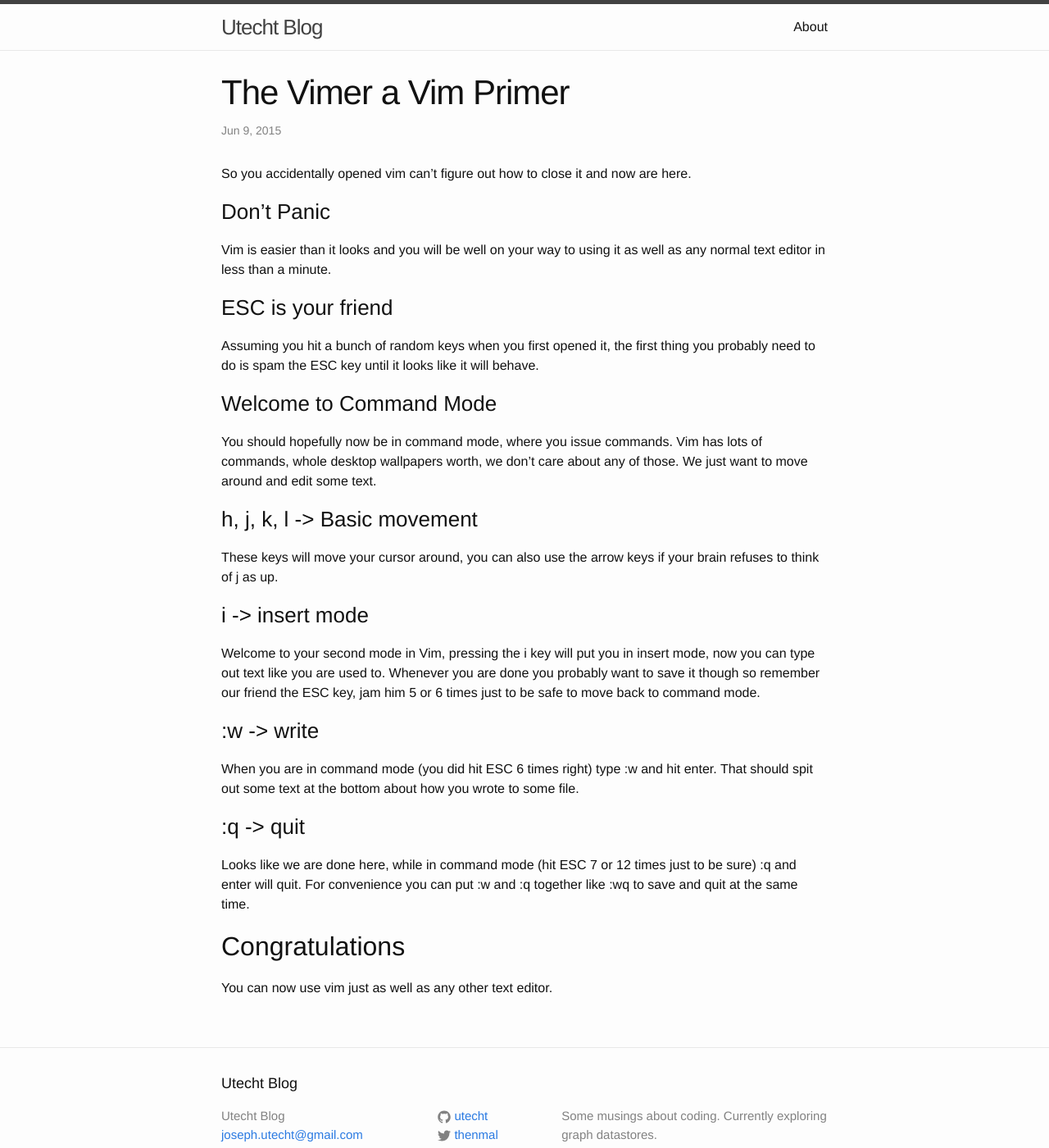
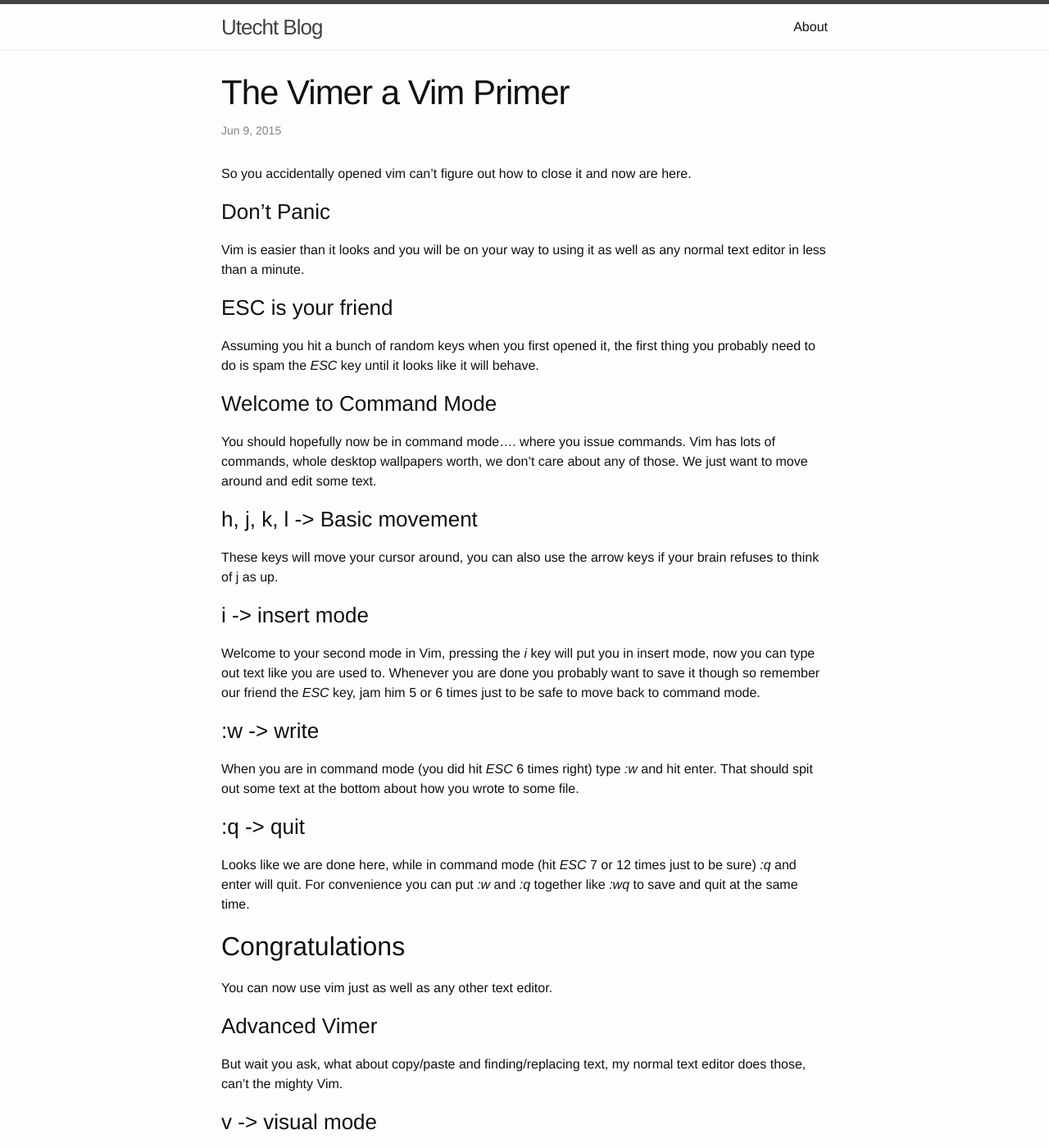
Before and after one commit to utecht/old_blog, a Jekyll site: the page built from _posts/2015-06-09-vimer.md, in a window 1280 px wide and 1400 px high. Shown: the whole window at 82% size. Built offline with Jekyll 4.4.1, drawn with Linux system fonts in a browser that asks for light colours; some of the changed lines change nothing that is shown; some of the changed text lies outside the part shown.

Commit message:
vimer advanced

```diff
--- a/_posts/2015-06-09-vimer.md
+++ b/_posts/2015-06-09-vimer.md
@@ -9,15 +9,15 @@
 
 ### Don't Panic
 
-Vim is easier than it looks and you will be well on your way to using it as well as any normal text editor in less than a minute.
+Vim is easier than it looks and you will be on your way to using it as well as any normal text editor in less than a minute.
 
 ### ESC is your friend
 
-Assuming you hit a bunch of random keys when you first opened it, the first thing you probably need to do is spam the ESC key until it looks like it will behave.
+Assuming you hit a bunch of random keys when you first opened it, the first thing you probably need to do is spam the *ESC* key until it looks like it will behave.
 
 ### Welcome to Command Mode
 
-You should hopefully now be in command mode, where you issue commands.  Vim has lots of commands, whole desktop wallpapers worth, we don't care about any of those.  We just want to move around and edit some text.
+You should hopefully now be in command mode.... where you issue commands.  Vim has lots of commands, whole desktop wallpapers worth, we don't care about any of those.  We just want to move around and edit some text.
 
 ### h, j, k, l -> Basic movement
 
@@ -25,16 +25,40 @@
 
 ### i -> insert mode
 
-Welcome to your second mode in Vim, pressing the i key will put you in insert mode, now you can type out text like you are used to.  Whenever you are done you probably want to save it though so remember our friend the ESC key, jam him 5 or 6 times just to be safe to move back to command mode.
+Welcome to your second mode in Vim, pressing the *i* key will put you in insert mode, now you can type out text like you are used to.  Whenever you are done you probably want to save it though so remember our friend the *ESC* key, jam him 5 or 6 times just to be safe to move back to command mode.
 
 ### :w -> write
 
-When you are in command mode (you did hit ESC 6 times right) type :w and hit enter.  That should spit out some text at the bottom about how you wrote to some file.
+When you are in command mode (you did hit *ESC* 6 times right) type *:w* and hit enter.  That should spit out some text at the bottom about how you wrote to some file.
 
 ### :q -> quit
 
-Looks like we are done here, while in command mode (hit ESC 7 or 12 times just to be sure) :q and enter will quit.  For convenience you can put :w and :q together like :wq to save and quit at the same time.
+Looks like we are done here, while in command mode (hit *ESC* 7 or 12 times just to be sure) *:q* and enter will quit.  For convenience you can put *:w* and *:q* together like *:wq* to save and quit at the same time.
 
 ## Congratulations
 
 You can now use vim just as well as any other text editor.
+
+### Advanced Vimer
+
+But wait you ask, what about copy/paste and finding/replacing text, my normal text editor does those, can't the mighty Vim.
+
+### v -> visual mode
+
+If you want to copy and paste some text, the first thing you probably want to do is select the text to be copied, an intuitive way to do this in vim is to use Visual mode.  While in command mode you can press *v* to enter visual mode.  While in visual mode you will be able to highlight text and commands you type will normally happen against the selected text, for example copying.
+
+### y -> copy (yank)
+
+With text highlighted you can press the *y* key in visual mode to copy the selected text.  If full lines of text are your thing you can press *yy* in command mode to copy the entire current line.
+
+### p -> paste
+
+Pasting is as simple as pressing *p* in the right place, while in command mode.
+
+### / -> finding
+
+While in command mode, you can use the */* command followed by text to search the currently open file for it.  By default it will search from the top of the file, when you have put in the text you want to search for you can press enter to move the cursor to the first instance, from here you can use *n* to move forward and *N* to move backwards.  You will often find that the upper case version of a command in Vim will do the *reverse*.
+
+### :%s/find/replace/g -> find/replace
+
+This command is a little complex, but extremely powerful.  Like all things that start with : this is run from command mode, however it can be run from visual mode as well if you drop the %.  In the example we are replacing all instances of *find* with *replace*.  You can put regular expressions into this allowing you some very powerful finding/replacing.
```
